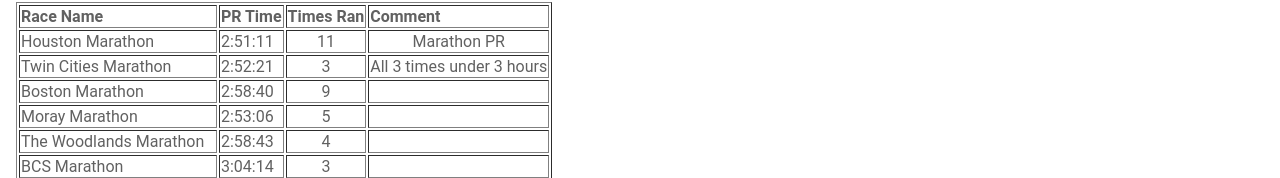
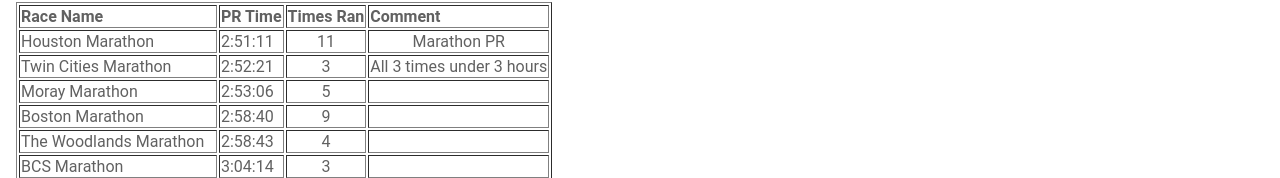
Before and after one commit to gchristie/rungogsrun, an Angular app: page / in a window 1280 px wide. Shown: the part 366-544 px from the top of the page. Built offline with nearby package versions, Linux system fonts and the light colour scheme.

Commit message:
1 file modified

```diff
--- a/src/app/racedata.ts
+++ b/src/app/racedata.ts
@@ -9,8 +9,8 @@
 //Marathons
  , { name:'Houston',PR:'2:51:11',count:11,racetype:'Marathon',comment:'Marathon PR'  }
   , { name:'Twin Cities',PR:'2:52:21',count :3,racetype:'Marathon',comment:'All 3 times under 3 hours' }
+   , { name:'Moray',PR:'2:53:06',count :5,racetype:'Marathon',comment:''  }
    , { name:'Boston',PR:'2:58:40',count:9,racetype:'Marathon',comment:''  }
- , { name:'Moray',PR:'2:53:06',count :5,racetype:'Marathon',comment:''  }
  , { name:'The Woodlands',PR:'2:58:43',count :4,racetype:'Marathon',comment:'' }
  , { name:'BCS',PR:'3:04:14',count :3,racetype:'Marathon',comment:'' }
   , { name:'Seabrook',PR:'3:08:50',count :5,racetype:'Marathon',comment:'2012 1st Place'  }
```
